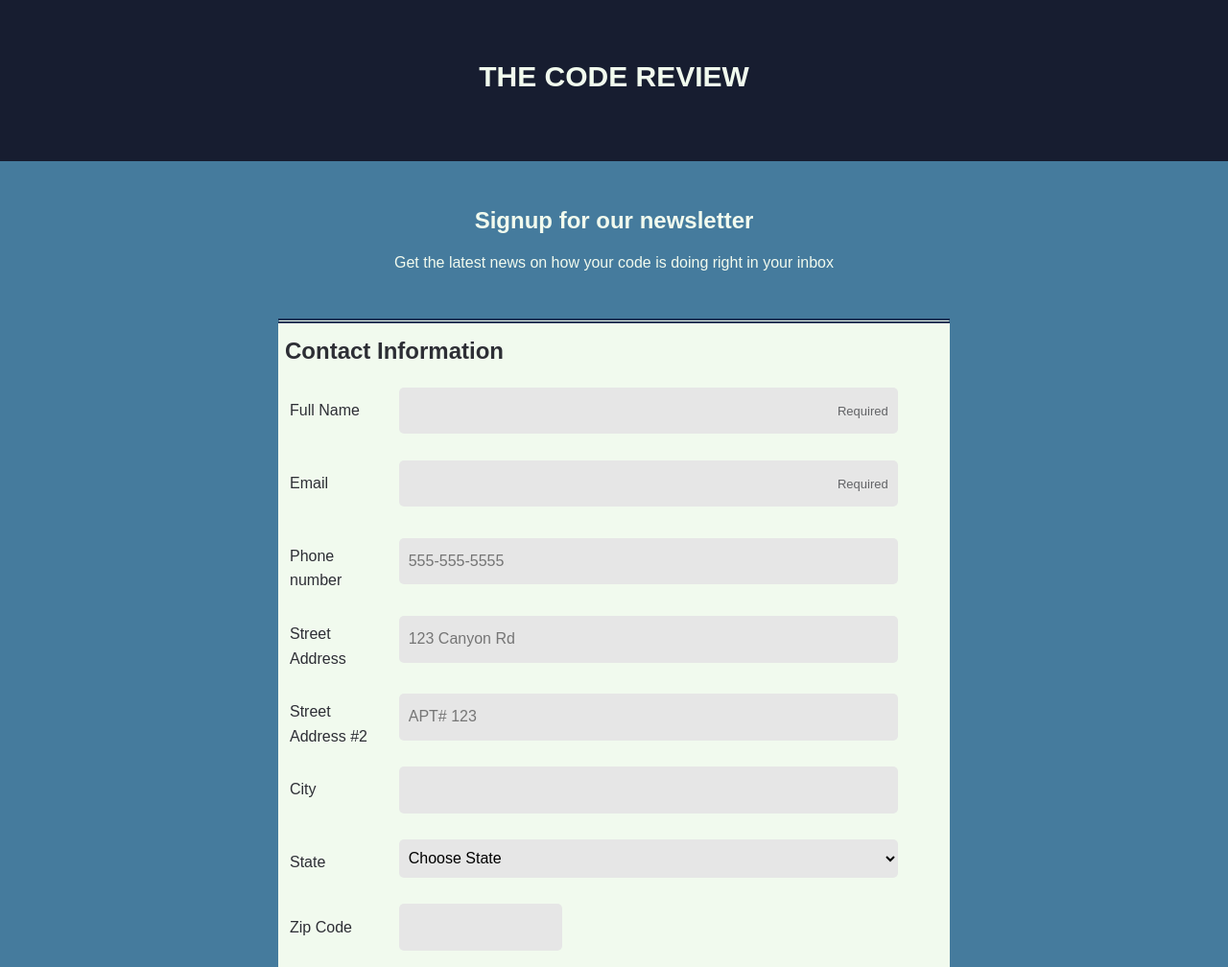
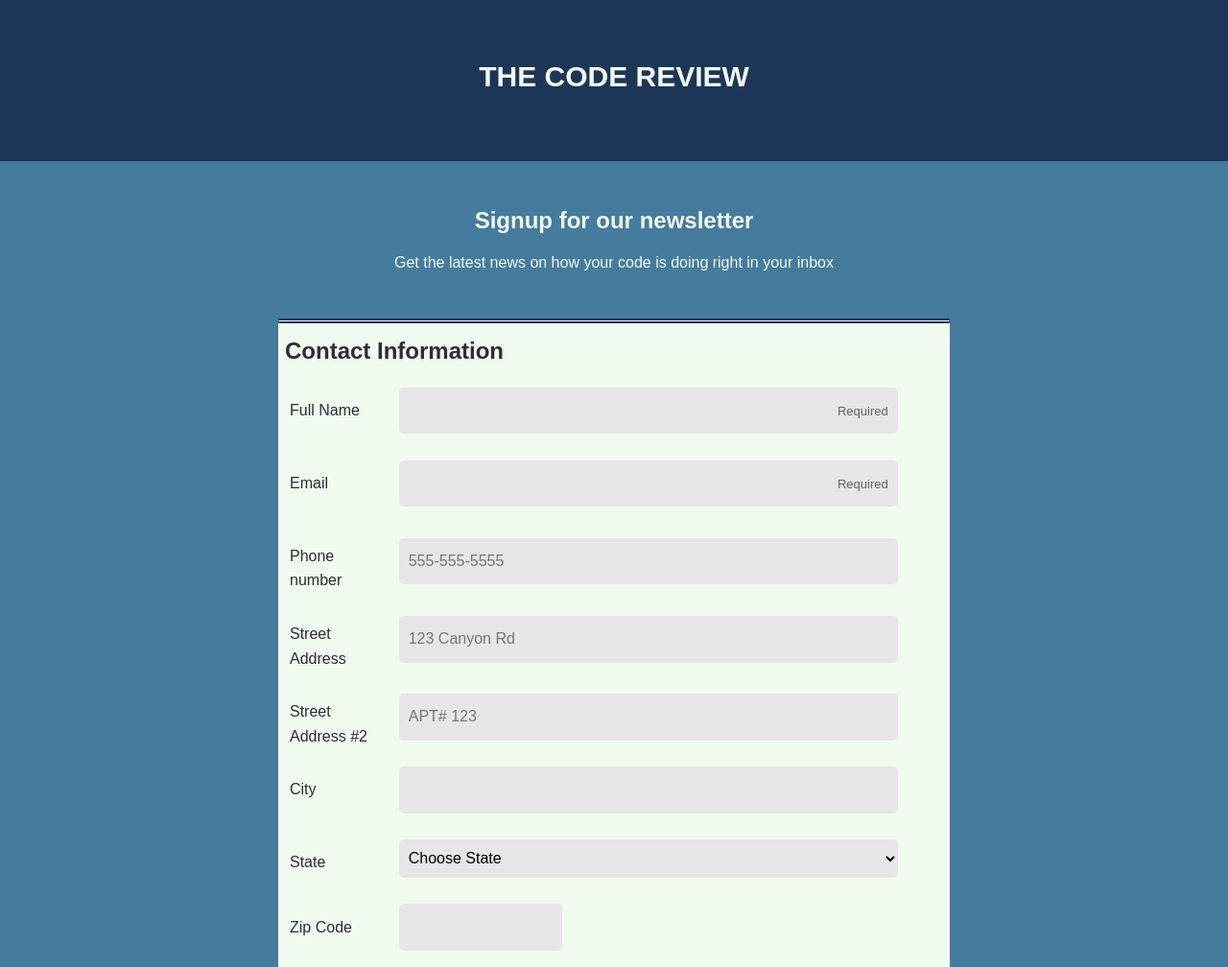
Before and after one commit to JamesReich/Online-Registration-Form, a plain HTML site: page index.html in a window 1280 px wide. Shown: the top 1008 px of the page at 96% size. Drawn offline with Linux system fonts and the light colour scheme; a web font is replaced by a local one.

Commit message:
Update styles.css

```diff
--- a/css/styles.css
+++ b/css/styles.css
@@ -224,7 +224,7 @@ margin: 0px auto;
 header{
 
     width: 100%;
-    background-color: rgb(23, 29, 48);
+    background-color: #1d3557;
     color: white;
 
 }
```
